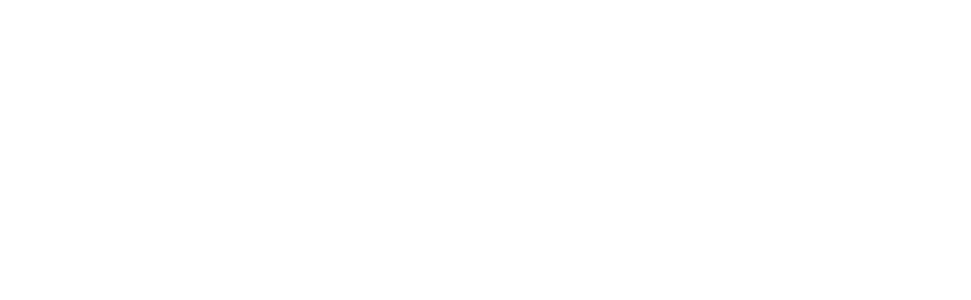
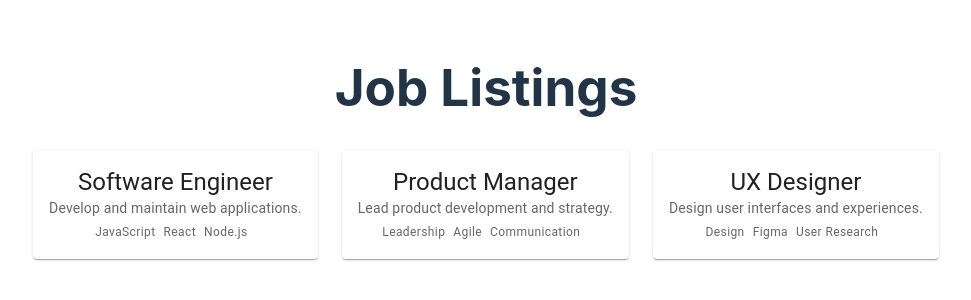
Before and after one commit to Papumaja/junction24, a React (Vite) app: page /employer/listings in a window 1280 px wide. Before the commit this address had no page. Shown: the part 258-558 px from the top of the page, without its empty margins (154-1125 px from the left). Built offline with nearby package versions, Linux system fonts and the light colour scheme.

Commit message:
Add job listing pages

```diff
--- a/src/App.jsx
+++ b/src/App.jsx
@@ -1,10 +1,32 @@
-// src/App.js
-
 import './App.css';
 import { BrowserRouter as Router, Routes, Route } from 'react-router-dom';
 import SwipePage from './pages/SwipePage';
 import FormPage from './pages/EmployerFormPage';
 import { CardsProvider } from './context/CardsContext';
+import JobListingPage from './pages/JobListingPage';
+import JobListingsPage from './pages/JobListingsPage';
+import React from 'react';
+
+const jobListings = [
+  {
+    id: 1,
+    title: 'Software Engineer',
+    description: 'Develop and maintain web applications.',
+    tags: ['JavaScript', 'React', 'Node.js'],
+  },
+  {
+    id: 2,
+    title: 'Product Manager',
+    description: 'Lead product development and strategy.',
+    tags: ['Leadership', 'Agile', 'Communication'],
+  },
+  {
+    id: 3,
+    title: 'UX Designer',
+    description: 'Design user interfaces and experiences.',
+    tags: ['Design', 'Figma', 'User Research'],
+  },
+];
 
 function App() {
   return (
@@ -13,6 +35,16 @@
         <Routes>
           <Route exact path="/" element={<SwipePage />} />
           <Route exact path="/employer" element={<FormPage />} />
+          <Route
+            exact
+            path="/employer/listings"
+            element={<JobListingsPage />}
+          />
+          <Route
+            exact
+            path="/employer/listings/:id"
+            element={<JobListingPage />}
+          />
         </Routes>
       </Router>
     </CardsProvider>
--- /dev/null
+++ b/src/pages/JobListingPage.jsx
@@ -0,0 +1,52 @@
+import React from 'react';
+import { useParams } from 'react-router-dom';
+import { Typography } from '@mui/material';
+
+const jobListings = [
+  {
+    id: 1,
+    title: 'Software Engineer',
+    description: 'Develop and maintain web applications.',
+    tags: ['JavaScript', 'React', 'Node.js'],
+  },
+  {
+    id: 2,
+    title: 'Product Manager',
+    description: 'Lead product development and strategy.',
+    tags: ['Leadership', 'Agile', 'Communication'],
+  },
+  {
+    id: 3,
+    title: 'UX Designer',
+    description: 'Design user interfaces and experiences.',
+    tags: ['Design', 'Figma', 'User Research'],
+  },
+];
+
+export default function JobListingPage() {
+  const { id } = useParams();
+  const job = jobListings.find((job) => job.id === parseInt(id));
+
+  if (!job) {
+    return <Typography variant="h5">Job not found</Typography>;
+  }
+
+  return (
+    <div>
+      <Typography variant="h4">{job.title}</Typography>
+      <Typography variant="body1">{job.description}</Typography>
+      <div>
+        {job.tags.map((tag, idx) => (
+          <Typography
+            key={idx}
+            variant="caption"
+            color="text.secondary"
+            style={{ marginRight: '8px' }}
+          >
+            {tag}
+          </Typography>
+        ))}
+      </div>
+    </div>
+  );
+}
--- /dev/null
+++ b/src/pages/JobListingsPage.jsx
@@ -0,0 +1,71 @@
+import React from 'react';
+import {
+  Card,
+  CardContent,
+  Typography,
+  Grid2 as Grid,
+  CardActionArea,
+} from '@mui/material';
+import { Link } from 'react-router-dom';
+
+const jobListings = [
+  {
+    id: 1,
+    title: 'Software Engineer',
+    description: 'Develop and maintain web applications.',
+    tags: ['JavaScript', 'React', 'Node.js'],
+  },
+  {
+    id: 2,
+    title: 'Product Manager',
+    description: 'Lead product development and strategy.',
+    tags: ['Leadership', 'Agile', 'Communication'],
+  },
+  {
+    id: 3,
+    title: 'UX Designer',
+    description: 'Design user interfaces and experiences.',
+    tags: ['Design', 'Figma', 'User Research'],
+  },
+];
+
+export default function EmployerListingsPage() {
+  return (
+    <div>
+      <h1>Job Listings</h1>
+      <Grid container spacing={3}>
+        {jobListings.map((job) => (
+          <Grid xs={12} sm={6} md={4} key={job.id}>
+            <Card>
+              <CardActionArea
+                component={Link}
+                to={`/employer/listings/${job.id}`}
+              >
+                <CardContent>
+                  <Typography variant="h5" component="div">
+                    {job.title}
+                  </Typography>
+                  <Typography variant="body2" color="text.secondary">
+                    {job.description}
+                  </Typography>
+                  <div>
+                    {job.tags.map((tag, idx) => (
+                      <Typography
+                        key={idx}
+                        variant="caption"
+                        color="text.secondary"
+                        style={{ marginRight: '8px' }}
+                      >
+                        {tag}
+                      </Typography>
+                    ))}
+                  </div>
+                </CardContent>
+              </CardActionArea>
+            </Card>
+          </Grid>
+        ))}
+      </Grid>
+    </div>
+  );
+}
```
